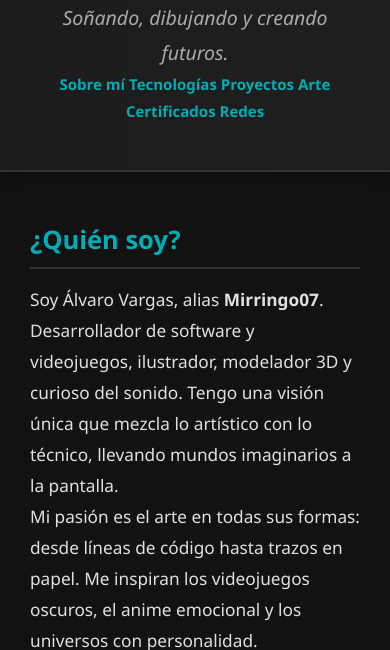
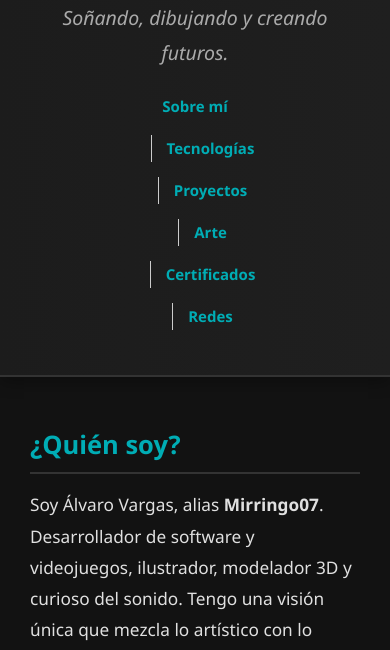
Before and after one commit to Mirringo07/Portafolio_Alvaro_Vargas, a plain HTML site: page index.html in a window 390 px wide. Shown: the part 229-879 px from the top of the page. Drawn offline with Linux system fonts and the light colour scheme.

Commit message:
lineas de separacion

```diff
--- a/styles.css
+++ b/styles.css
@@ -57,20 +57,23 @@ header {
 
 @media (max-width: 768px) {
   nav {
-    justify-content: center;
-    gap: 1rem 2rem;
-    row-gap: 1rem;
+    flex-direction: column;
+    align-items: center;
+    gap: 1rem;
   }
 
   nav a {
-    flex: 1 1 calc(50% - 2rem); /* 2 por fila */
-    text-align: center;
+    font-size: 1.1rem;
   }
 }
 
 @media (max-width: 480px) {
+  nav {
+    gap: 0.8rem;
+  }
+
   nav a {
-    flex: 1 1 calc(100% / 2 - 1rem); /* 2 por fila en pantallas chicas */
+    font-size: 1rem;
   }
 }
 
@@ -82,9 +85,23 @@ nav a {
   transition: color 0.3s ease;
 }
 
+nav {
+  display: flex;
+  justify-content: center;
+  gap: 2rem; /* Espaciado entre enlaces */
+  flex-wrap: wrap;
+  margin-top: 1.5rem;
+}
+
 nav a:hover {
   color: #ffffff;
   text-shadow: 0 0 5px #00adb5;
+}
+
+nav a:not(:first-child) {
+  border-left: 1px solid #ccc; /* Línea vertical */
+  padding-left: 1rem; /* Espacio después de la línea */
+  margin-left: 1rem;  /* Espacio antes de la línea */
 }
 
 main {
```
